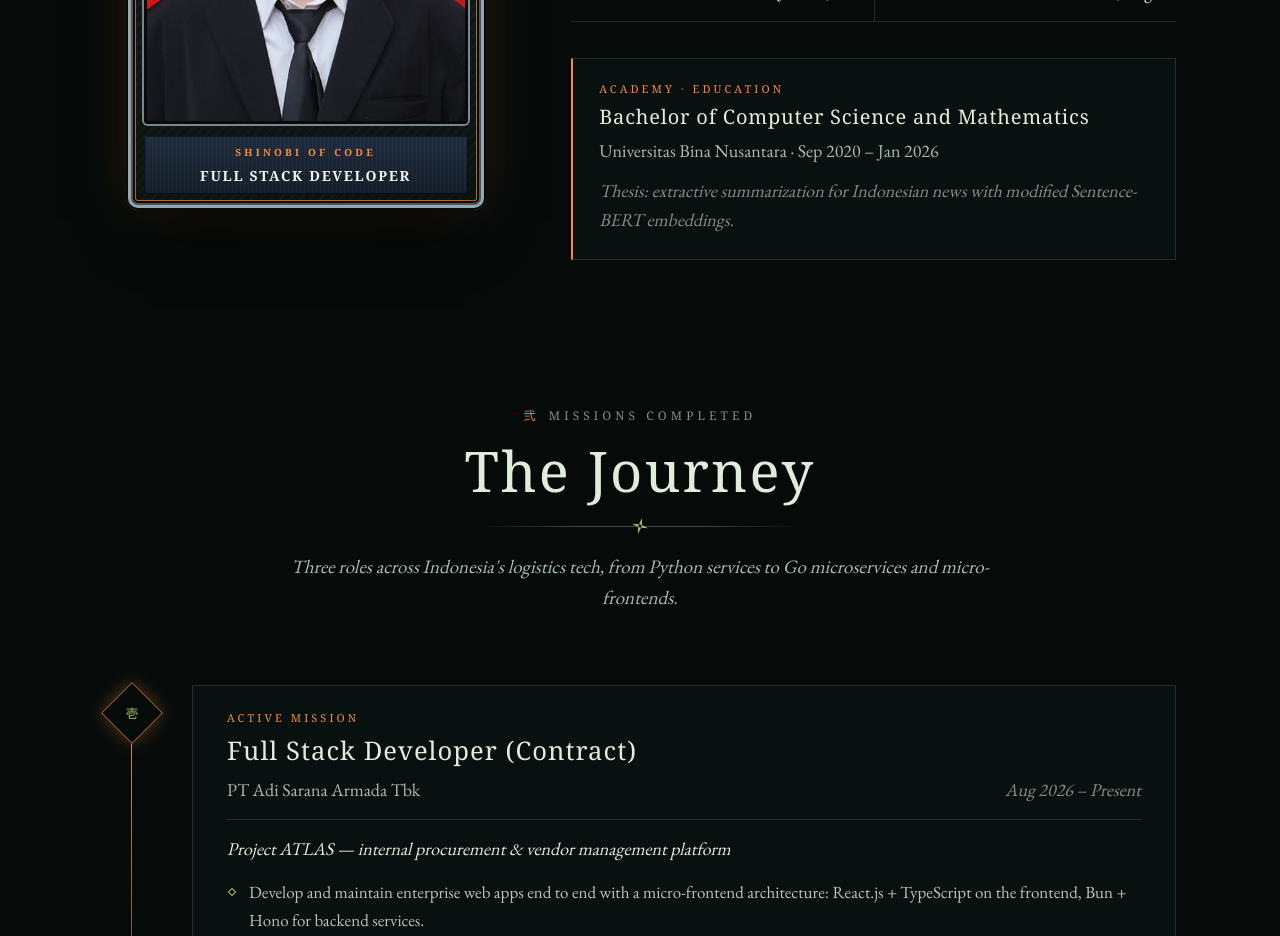
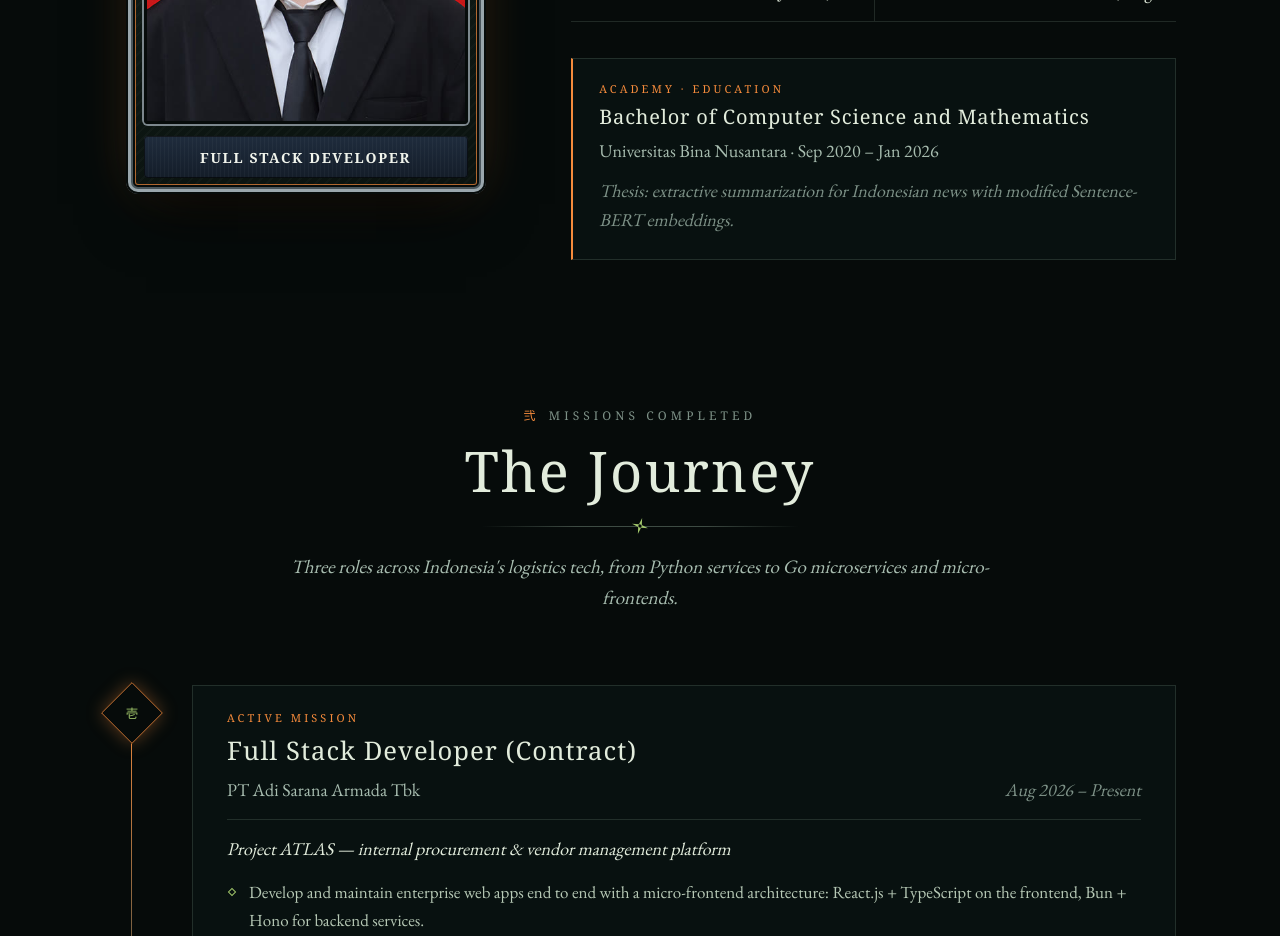
Before and after one commit to RifqiFachruradzi/souls-portofolio, a React (Vite) app: page / in a window 1280 px wide. Shown: the part 1480-2416 px from the top of the page. Built offline with nearby package versions, Linux system fonts and the light colour scheme; a web font is replaced by a local one.

Commit message:
Show only the role on the profile card's strip
Drop the "Shinobi of Code" line; the strip under the photo reads just
"Full Stack Developer".

Co-Authored-By: Claude Opus 5.5 <noreply@anthropic.com>
Claude-Session: https://claude.ai/code/session_01C1YcAe8ziKtyfnNvHMP8ba

```diff
--- a/src/App.tsx
+++ b/src/App.tsx
@@ -43,10 +43,7 @@ function Bonfire() {
           <figure className="profile-photo">
             <img src={photo} alt={`Portrait of ${profile.name}`} loading="lazy" width={472} height={709} />
           </figure>
-          <p className="profile-plate">
-            <span>Shinobi of Code</span>
-            <span>{profile.role}</span>
-          </p>
+          <p className="profile-plate">{profile.role}</p>
         </Reveal>
         <div className="bonfire-copy">
           <Reveal as="p" className="summary">{profile.summary}</Reveal>
--- a/src/styles.css
+++ b/src/styles.css
@@ -517,31 +517,19 @@ h3 {
 }
 
 .profile-plate {
-  display: grid;
-  gap: 4px;
   margin: 0;
-  padding: 8px 6px 7px;
+  padding: 10px 6px 9px;
   border-radius: 4px;
   background:
     repeating-linear-gradient(90deg, rgba(255, 255, 255, 0.03) 0 1px, transparent 1px 4px),
     linear-gradient(180deg, #1f2c3d, #141d29);
   box-shadow: inset 0 0 0 1px rgba(0, 0, 0, 0.6), inset 0 1px 0 rgba(255, 255, 255, 0.08);
-  text-align: center;
-  text-transform: uppercase;
-}
-
-.profile-plate span:first-child {
-  color: var(--ember);
-  font-size: 10px;
-  font-weight: 700;
-  letter-spacing: 0.32em;
-}
-
-.profile-plate span:last-child {
   color: #f1f4ec;
   font-size: 14px;
   font-weight: 800;
   letter-spacing: 0.12em;
+  text-align: center;
+  text-transform: uppercase;
 }
 
 .summary {
```
